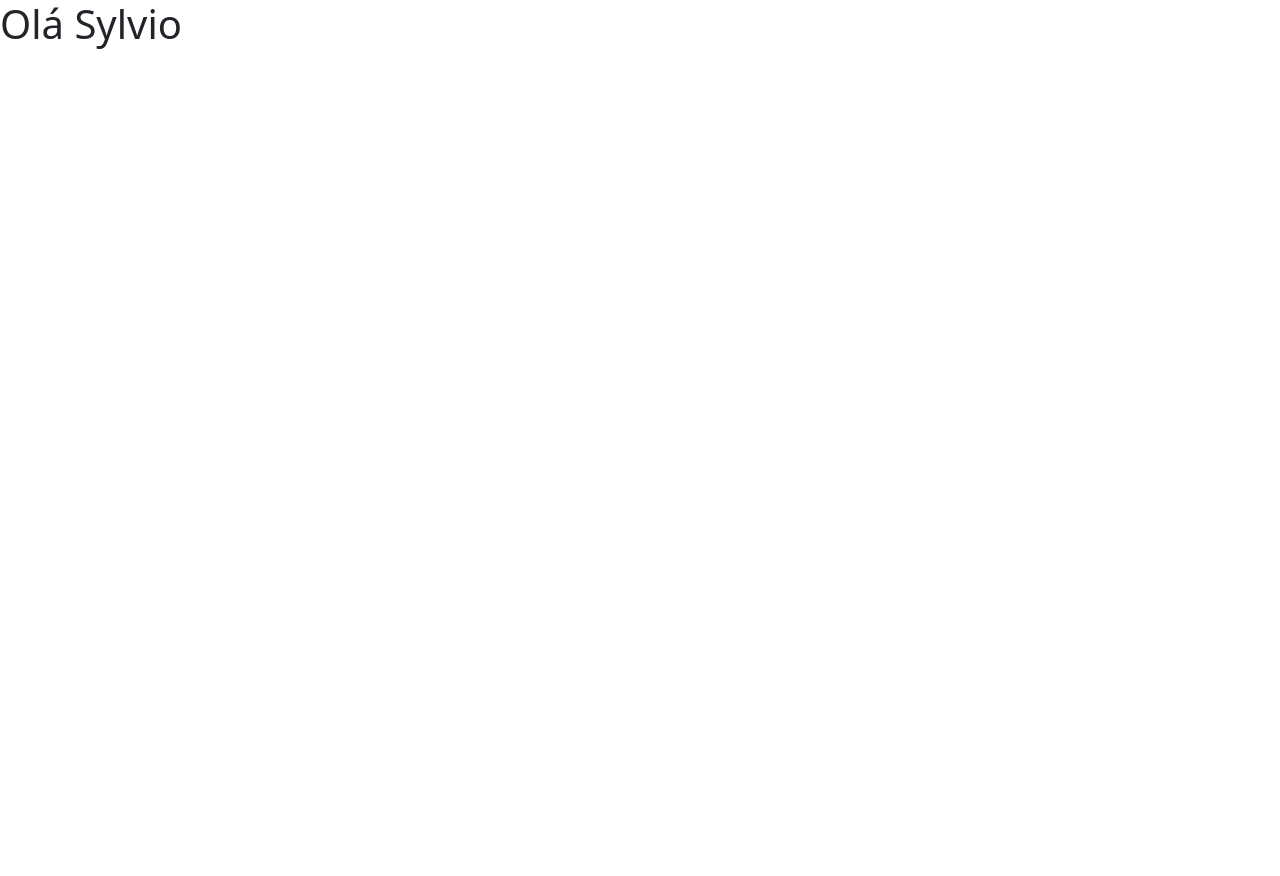
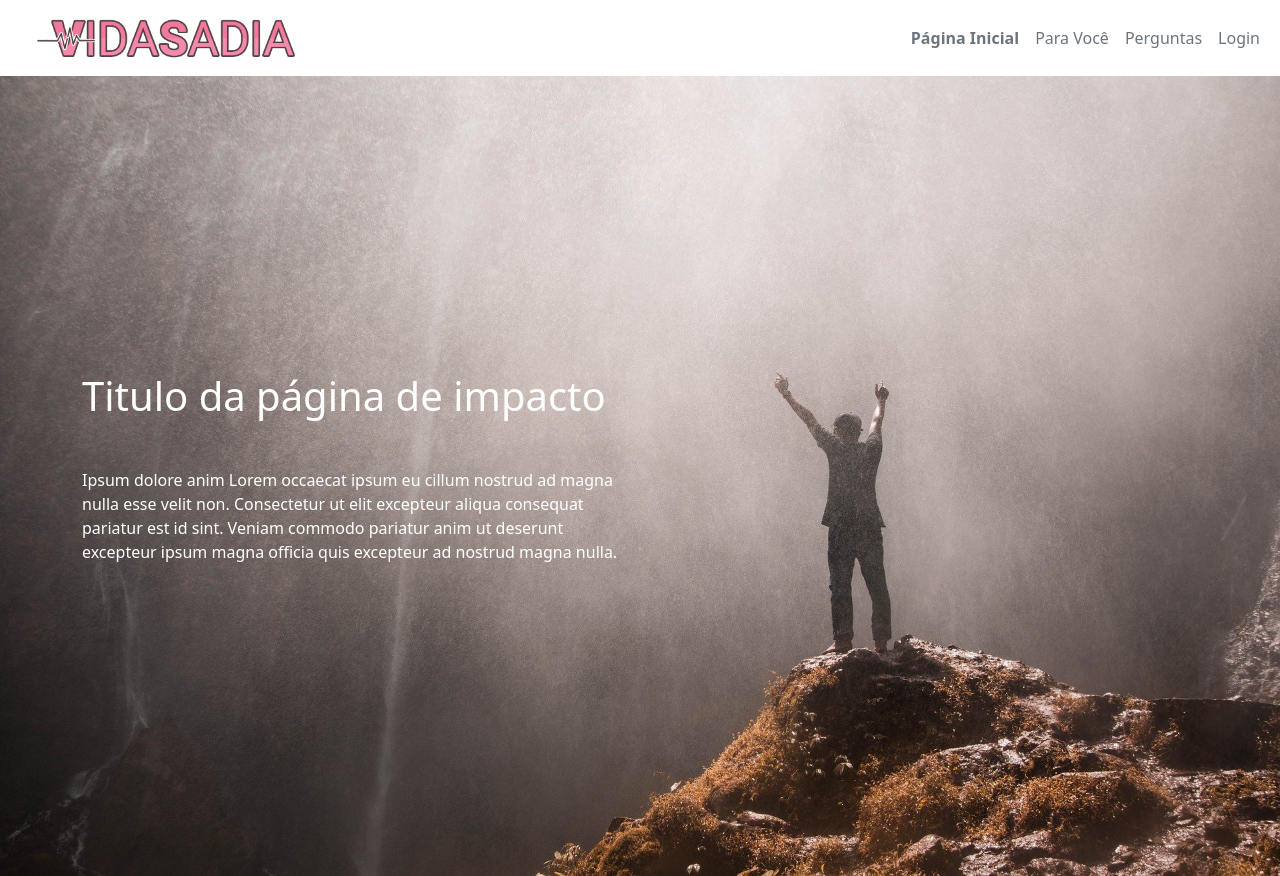
Before and after one commit to sylviotavora/vidasadiacurso, a plain HTML site: page index.html in a window 1280 px wide. Before the commit the page ends 800 px from the top, so only its background shows below. Drawn offline with Linux system fonts and the light colour scheme.

Commit message:
ADICIONADO LOGO E TAMBEM O BANNER PRINCIPAL

```diff
--- /dev/null
+++ b/css/style.css
@@ -0,0 +1,17 @@
+* {
+    margin: 0;
+    padding: 0;
+}
+
+html, body {
+    height: 100%;
+}
+
+a img {
+    height:60px;
+}
+
+#banner {
+    background: url(/img/background.jpg)no-repeat center 100%;
+    background-size: cover;
+}
--- a/index.html
+++ b/index.html
@@ -5,11 +5,52 @@
     <meta http-equiv="X-UA-Compatible" content="IE=edge">
     <meta name="viewport" content="width=device-width, initial-scale=1.0">
     <link rel="stylesheet" href="css/bootstrap.min.css">
+    <link rel="stylesheet" href="css/style.css">
     <script src="js/popper.min.js"></script>
     <script src="js/bootstrap.min.js"></script>
     <title>Vidasadia</title>
 </head>
 <body>
-    <h1>Olá Sylvio</h1>
+    <!--MENU-->
+    <div id="menu">
+        <div class="navbar navbar-expand-lg navbar-white">
+            <div class="container-fluid">
+                <a href="" class="navbar-brand p-0 m-0 logo">
+                    <img src="./img/logo.png" />
+                </a>
+                <div class="collapse navbar-collapse justify-content-end" id="menu">
+                    <ul class="navbar-nav">
+                        <li class="nav-link text-secondary fw-bold">
+                            Página Inicial
+                        </li>
+                        <li class="nav-link text-secondary">
+                            Para Você
+                        </li>
+                        <li class="nav-link text-secondary">
+                            Perguntas
+                        </li>
+                        <li class="nav-link text-secondary">
+                            Login
+                        </li>
+                    </ul>
+                </div>
+            </div>
+        </div>
+    </div>
+    <!--MENU-->
+    <div id="banner" class="h-100">
+        <div class="container h-100 text-white">
+            <div class="row h-100">
+                <div class="col-6 align-self-center">
+                    <h1 class="mb-5">Titulo da página de impacto</h1>
+                    <p>Ipsum dolore anim Lorem occaecat ipsum eu cillum nostrud
+                       ad magna nulla esse velit non. Consectetur ut elit excepteur
+                       aliqua consequat pariatur est id sint. Veniam commodo pariatur
+                       anim ut deserunt excepteur ipsum magna officia quis excepteur
+                        ad nostrud magna nulla.</p>
+                </div>
+            </div>
+        </div>
+    </div>
 </body>
 </html>
```
Also changed, not shown: img/background.jpg (added), img/logo.png (added), img/phone-instagram.png (added), img/social.png (added).
